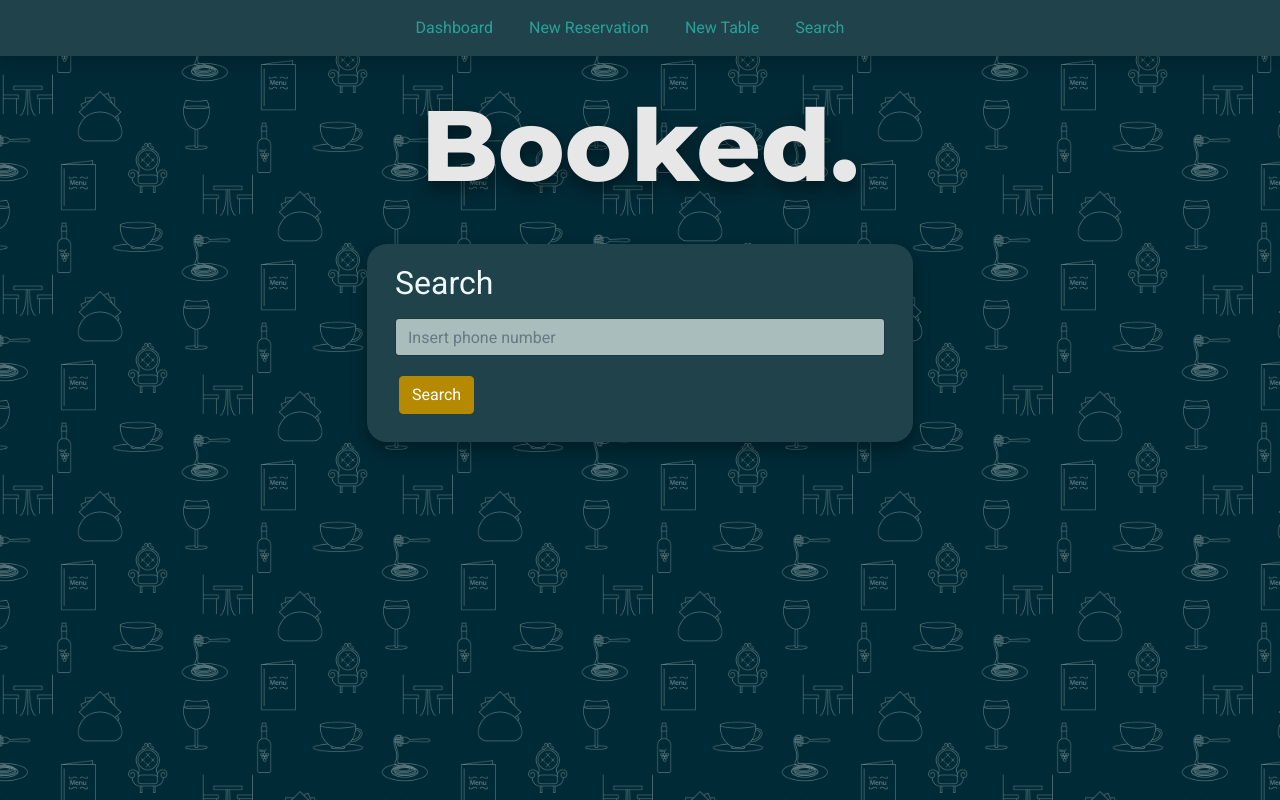
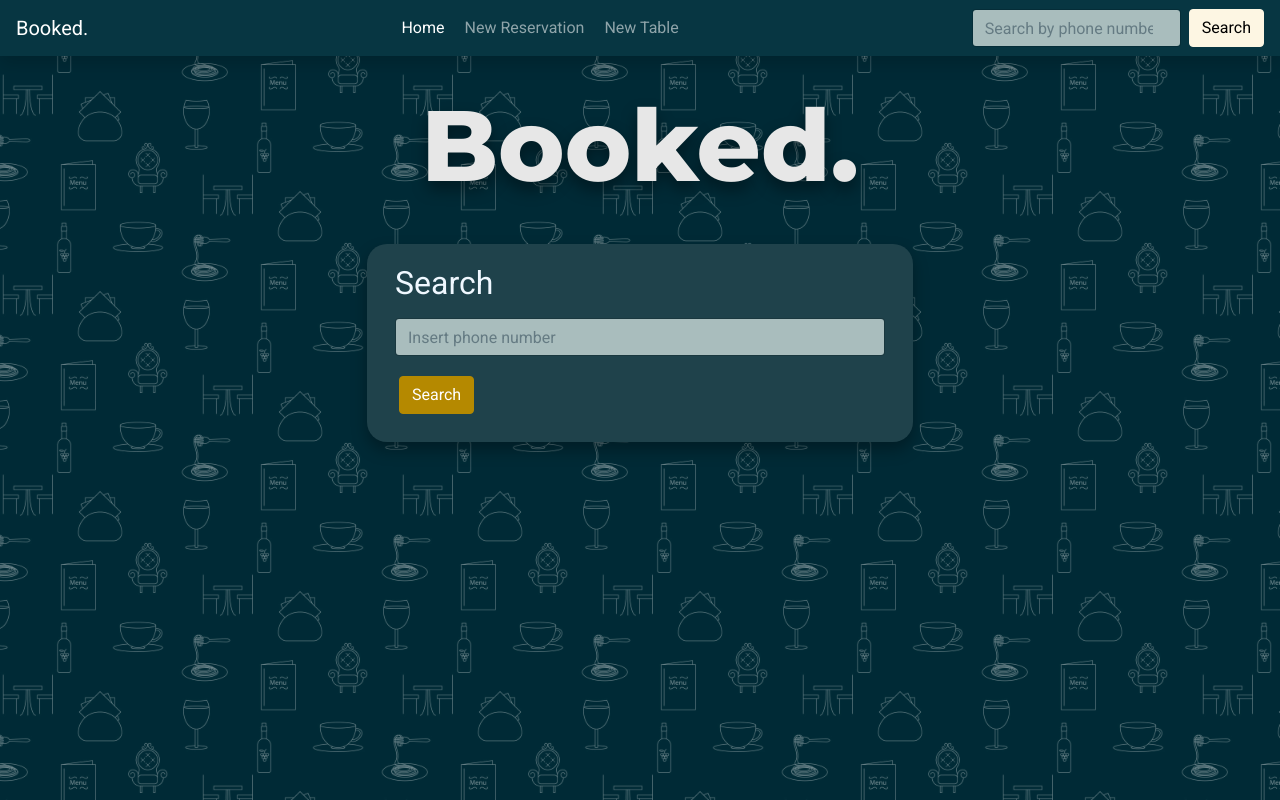
Before and after one commit to hebahiari/restaurant-reservation, a React (Create React App) app in the folder front-end/: page /search in a window 1280 px wide. Built offline with nearby package versions, Linux system fonts and the light colour scheme; no server answers; a web font is replaced by a local one.

Commit message:
nav bar updates

```diff
--- a/front-end/src/Search/Search.js
+++ b/front-end/src/Search/Search.js
@@ -9,7 +9,6 @@ function Search() {
   let [displayResult, setDisplayResult] = useState(false);
   const [searchError, setSearchError] = useState(null);
   const [loading, setLoading] = useState(false);
-  // const history = useHistory();
 
   const handleChange = (event) => {
     setNumber(event.target.value);
--- a/front-end/src/layout/Menu.js
+++ b/front-end/src/layout/Menu.js
@@ -1,7 +1,5 @@
-import React from "react";
-
-import { Link } from "react-router-dom";
-
+import React, { useState } from "react";
+import { Link, useHistory } from "react-router-dom";
 /**
  * Defines the menu for this application.
  *
@@ -9,19 +7,40 @@ import { Link } from "react-router-dom";
  */
 
 function Menu() {
+
+  const history = useHistory();
+  let [number, setNumber] = useState();
+
+  const handleChange = (event) => {
+    setNumber(event.target.value);
+  };
+
+  const handleSubmit = (event) => {
+    event.preventDefault();
+    history.push('search?mobile_number=%{number}')
+  };
+
+
   return (
-    <nav className="navbar shadow fixed-top navbar-dark align-items-start p-2" style={{ backgroundColor: "#1f424b"}}>
-      <div className="container-fluid d-flex flex-row p-0">
-        <Link
-          className="navbar-brand d-flex justify-content-center align-items-center sidebar-brand m-0"
-          to="/"
-        >
-        </Link>
-        <ul className="nav justify-content-center" id="accordionSidebar">
-          <li className="nav-item">
+    <nav className="navbar navbar-expand-md shadow fixed-top navbar-dark bg-dark">
+      <a className="navbar-brand" href="#">
+        Booked.
+      </a>
+      <button
+        className="navbar-toggler"
+        type="button"
+        data-toggle="collapse"
+        data-target="#navbarSupportedContent"
+      >
+        <span className="navbar-toggler-icon"></span>
+      </button>
+
+      <div className="collapse navbar-collapse" id="navbarSupportedContent">
+        <ul className="navbar-nav mx-auto">
+          <li className="nav-item active">
             <Link className="nav-link" to="/dashboard">
               <span className="oi oi-home" />
-              &nbsp;Dashboard
+              &nbsp;Home
             </Link>
           </li>
           <li className="nav-item">
@@ -36,20 +55,20 @@ function Menu() {
               &nbsp;New Table
             </Link>
           </li>
-          <li className="nav-item">
-            <Link className="nav-link" to="/search">
-              <span className="oi oi-magnifying-glass" />
-              &nbsp;Search
-            </Link>
-          </li>
         </ul>
-        <div className="text-center d-none d-md-inline">
-          <button
-            className="btn rounded-circle border-0"
-            id="sidebarToggle"
-            type="button"
+        <form className="form-inline" onSubmit={handleSubmit}>
+          <input
+            className="form-control mr-sm-2"
+            type="search"
+            placeholder="Search by phone number"
+            aria-label="Search"
+            onChange={handleChange}
+            value={number}
           />
-        </div>
+          <button className="btn btn-light my-sm-0" type="submit">
+            Search
+          </button>
+        </form>
       </div>
     </nav>
   );
```
